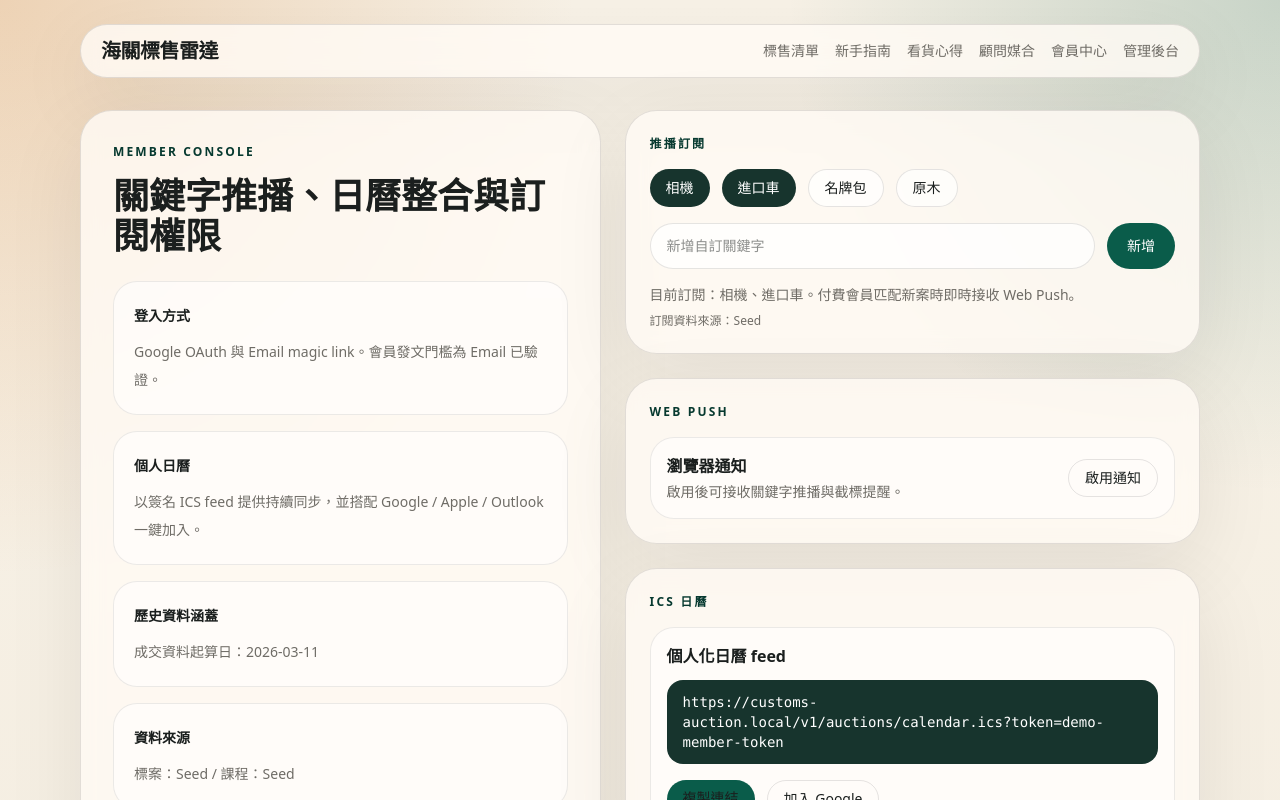
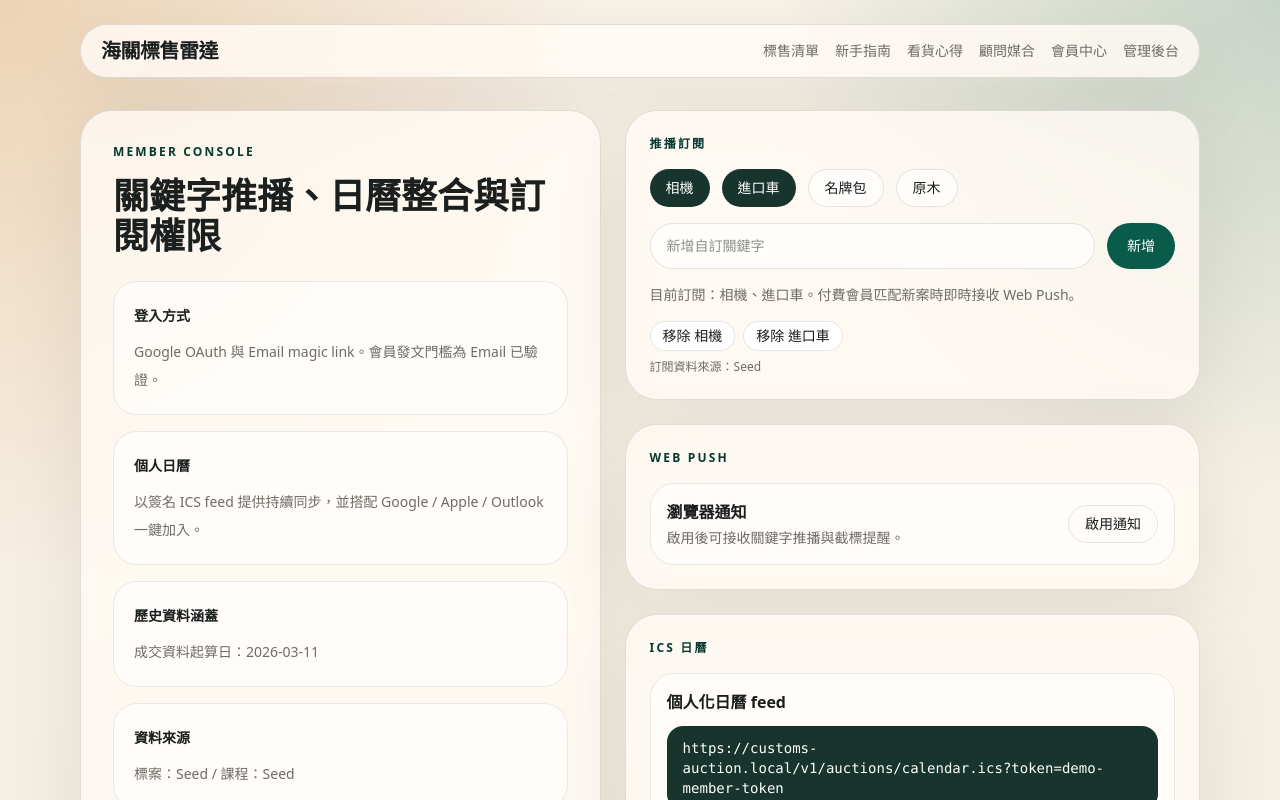
Before and after one commit to Jest-Test-Team/those_forgotten, a Next.js app in the folder apps/web/: page /member in a window 1280 px wide. Shown: the top 800 px of the page. Built offline with nearby package versions, Linux system fonts and the light colour scheme; no server answers.

Commit message:
feat: allow removing member subscriptions

```diff
--- a/apps/web/src/app/member/page.tsx
+++ b/apps/web/src/app/member/page.tsx
@@ -44,7 +44,7 @@ export default async function MemberPage() {
         </section>
         <section className="grid gap-6">
           <MemberConsole
-            initialKeywords={subscriptions.map((subscription) => subscription.keyword)}
+            initialKeywords={subscriptions}
             sourceLabel={subscriptionSource === "api" ? "API" : "Seed"}
           />
           <div className="glass rounded-[2rem] p-6">
--- a/apps/web/src/components/member-console.tsx
+++ b/apps/web/src/components/member-console.tsx
@@ -1,17 +1,18 @@
 "use client";
 
 import { useMemo, useState, useTransition } from "react";
-import { createKeywordSubscription, createWebPushSubscription } from "@/lib/browser-api";
+import { createKeywordSubscription, createWebPushSubscription, deleteKeywordSubscription } from "@/lib/browser-api";
+import type { KeywordSubscription } from "@/lib/api";
 
 const keywordOptions = ["相機", "進口車", "名牌包", "原木"];
 
 type Props = {
-  initialKeywords: string[];
+  initialKeywords: KeywordSubscription[];
   sourceLabel: string;
 };
 
 export function MemberConsole({ initialKeywords, sourceLabel }: Props) {
-  const [keywords, setKeywords] = useState<string[]>(initialKeywords);
+  const [keywords, setKeywords] = useState<KeywordSubscription[]>(initialKeywords);
   const [draft, setDraft] = useState("");
   const [pushEnabled, setPushEnabled] = useState(false);
   const [message, setMessage] = useState("");
@@ -24,7 +25,7 @@ export function MemberConsole({ initialKeywords, sourceLabel }: Props) {
 
   function addKeyword() {
     const value = draft.trim();
-    if (!value || keywords.includes(value)) {
+    if (!value || keywords.some((item) => item.keyword === value)) {
       return;
     }
 
@@ -33,16 +34,32 @@ export function MemberConsole({ initialKeywords, sourceLabel }: Props) {
       setMessage(result.message);
 
       if (result.ok) {
-        setKeywords((current) => [...current, value]);
+        setKeywords((current) => [...current, { id: `local-${value}`, keyword: value }]);
         setDraft("");
       }
     });
   }
 
   function toggleKeyword(keyword: string) {
-    setKeywords((current) =>
-      current.includes(keyword) ? current.filter((item) => item !== keyword) : [...current, keyword],
-    );
+    setKeywords((current) => {
+      const hasKeyword = current.some((item) => item.keyword === keyword);
+      if (hasKeyword) {
+        return current.filter((item) => item.keyword !== keyword);
+      }
+
+      return [...current, { id: `preset-${keyword}`, keyword }];
+    });
+  }
+
+  function removeKeyword(subscription: KeywordSubscription) {
+    startTransition(async () => {
+      const result = await deleteKeywordSubscription(subscription.id, subscription.keyword);
+      setMessage(result.message);
+
+      if (result.ok) {
+        setKeywords((current) => current.filter((item) => item.id !== subscription.id));
+      }
+    });
   }
 
   function togglePush() {
@@ -74,7 +91,7 @@ export function MemberConsole({ initialKeywords, sourceLabel }: Props) {
         <p className="label">推播訂閱</p>
         <div className="mt-4 flex flex-wrap gap-3">
           {keywordOptions.map((keyword) => {
-            const active = keywords.includes(keyword);
+            const active = keywords.some((item) => item.keyword === keyword);
             return (
               <button
                 key={keyword}
@@ -106,8 +123,20 @@ export function MemberConsole({ initialKeywords, sourceLabel }: Props) {
           </button>
         </div>
         <p className="mt-4 text-sm text-[color:var(--muted)]">
-          目前訂閱：{keywords.join("、")}。付費會員匹配新案時即時接收 Web Push。
+          目前訂閱：{keywords.map((item) => item.keyword).join("、")}。付費會員匹配新案時即時接收 Web Push。
         </p>
+        <div className="mt-4 flex flex-wrap gap-2">
+          {keywords.map((subscription) => (
+            <button
+              key={subscription.id}
+              type="button"
+              onClick={() => removeKeyword(subscription)}
+              className="rounded-full border border-black/10 bg-white px-3 py-1 text-sm"
+            >
+              移除 {subscription.keyword}
+            </button>
+          ))}
+        </div>
         <p className="mt-2 text-xs text-[color:var(--muted)]">訂閱資料來源：{sourceLabel}</p>
         {message ? <p className="mt-3 text-sm text-[color:var(--accent)]">{message}</p> : null}
       </div>
--- a/apps/web/src/lib/browser-api.ts
+++ b/apps/web/src/lib/browser-api.ts
@@ -37,8 +37,38 @@ async function postJson(path: string, payload: unknown, fallbackMessage: string)
   }
 }
 
+async function deleteRequest(path: string, fallbackMessage: string): Promise<MutationResult> {
+  try {
+    const response = await fetch(`${getApiBaseUrl()}${path}`, {
+      method: "DELETE",
+    });
+
+    if (!response.ok) {
+      const body = (await response.json().catch(() => null)) as { error?: string } | null;
+      return {
+        ok: false,
+        message: body?.error ?? "請求失敗",
+      };
+    }
+
+    return {
+      ok: true,
+      message: fallbackMessage,
+    };
+  } catch {
+    return {
+      ok: true,
+      message: `${fallbackMessage}（目前使用 fallback 流程，待 API 上線後改為真實送出）`,
+    };
+  }
+}
+
 export function createKeywordSubscription(keyword: string) {
   return postJson("/v1/keyword-subscriptions", { keyword }, `關鍵字「${keyword}」已加入訂閱`);
+}
+
+export function deleteKeywordSubscription(id: string, keyword: string) {
+  return deleteRequest(`/v1/keyword-subscriptions/${id}`, `關鍵字「${keyword}」已移除`);
 }
 
 export function createCommunityPost(input: { title: string; body: string; office: string }) {
```
